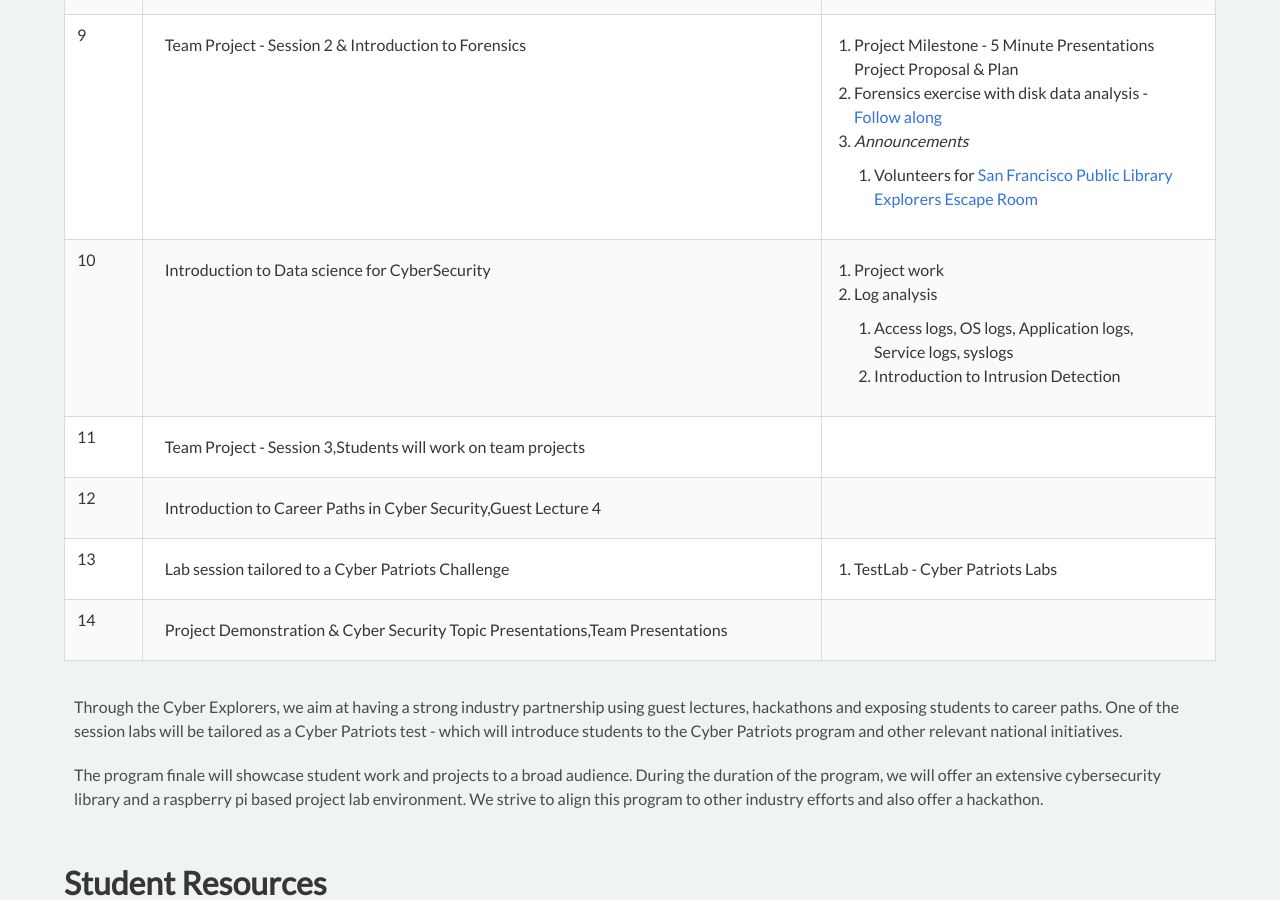
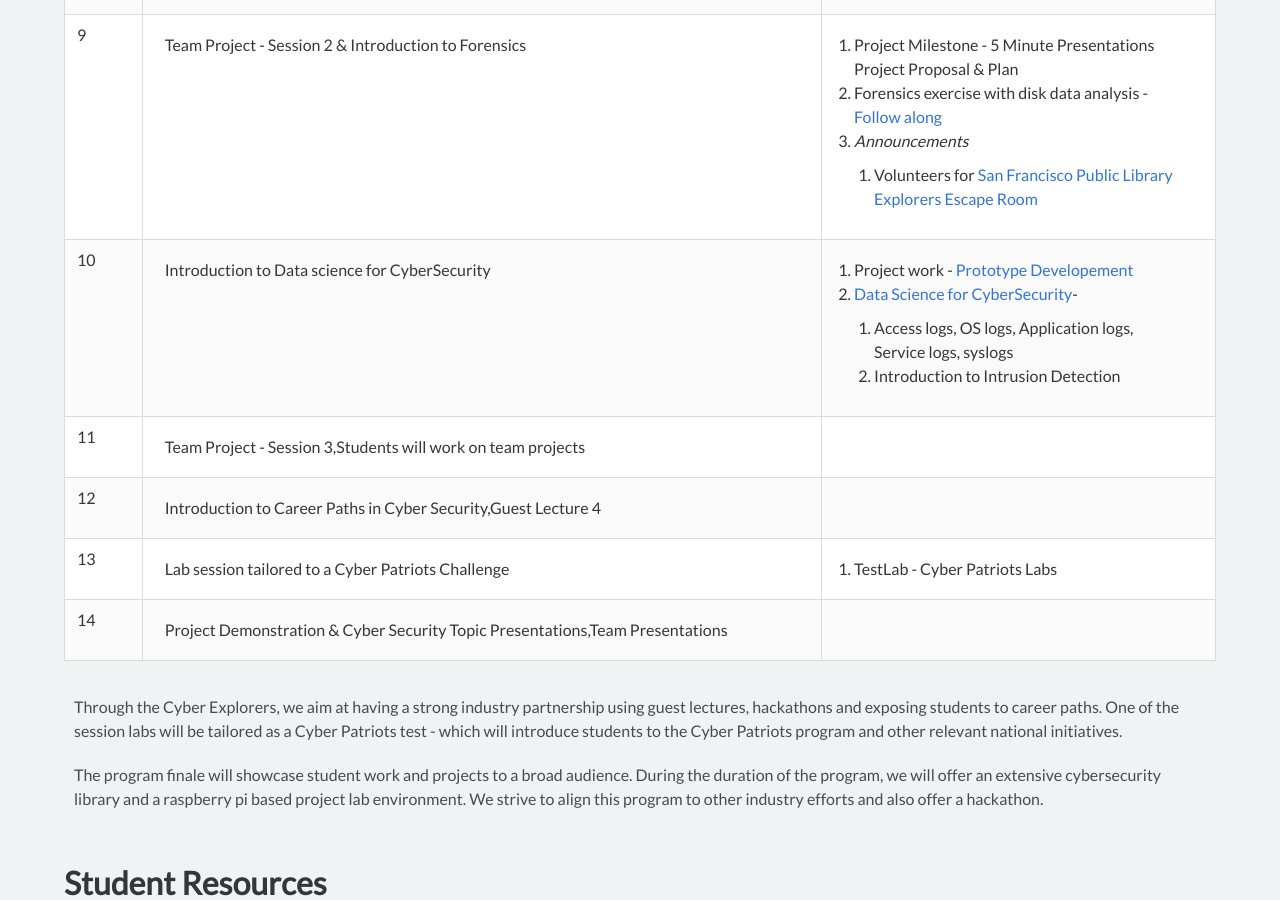
Before and after one commit to cyberdefendersprogram/www-homepage, a Jekyll site: the page built from cyberexplorers.md, in a window 1280 px wide and 900 px high, scrolled down 1692 px. Built offline with Jekyll 4.4.1, drawn with Linux system fonts in a browser that asks for light colours; nearby versions of some CDN libraries.

Commit message:
Update cyber-explorers-curriculum-program.yml

```diff
--- a/_data/cyber-explorers-curriculum-program.yml
+++ b/_data/cyber-explorers-curriculum-program.yml
@@ -60,8 +60,8 @@
 - session: 10
   desc: Introduction to Data science for CyberSecurity
   notes: |
-    1. Project work
-    2. Log analysis
+    1. Project work - [Prototype Developement](http://bit.ly/explorerprojectsession10)
+    2. [Data Science for CyberSecurity](http://bit.ly/explorersession10)-
         1. Access logs, OS logs, Application logs, Service logs, syslogs
         2. Introduction to Intrusion Detection
 
```
